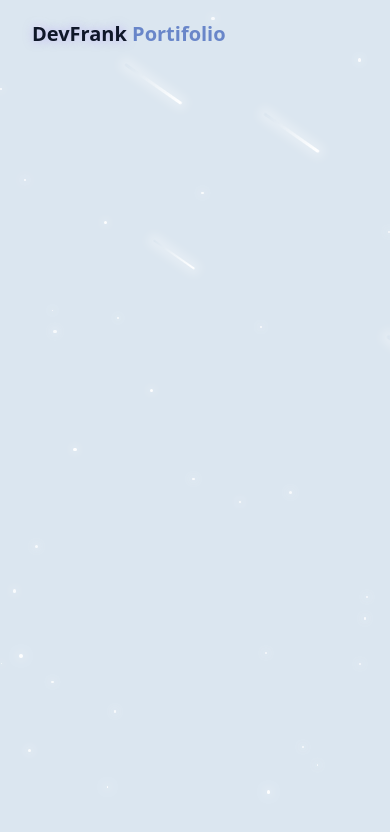
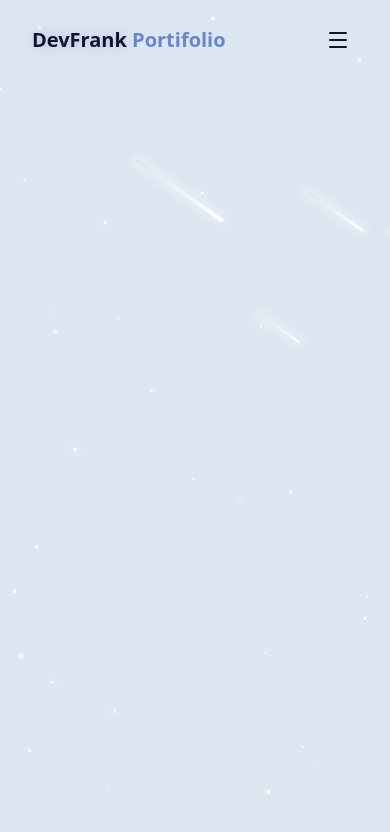
Before and after one commit to Frank1br/portfolio, a React (Vite) app: page / in a window 390 px wide. Shown: the top 832 px of the page. Built offline with nearby package versions, Linux system fonts and the light colour scheme.

Commit message:
feat: add mobile navigation toggle to NavBar component

```diff
--- a/src/components/NavBar.jsx
+++ b/src/components/NavBar.jsx
@@ -1,4 +1,5 @@
 import { cn } from "@/lib/utils";
+import { Menu, X } from "lucide-react";
 import { useEffect, useState } from "react";
 
 const navItems = [
@@ -11,6 +12,7 @@
 
 export const NavBar = () => {
   const [isScrolled, setIsScrolled] = useState(false);
+  const [isMenuOpen, setIsMenuOpen] = useState(false);
 
   useEffect(() => {
     const handleScroll = () => {
@@ -53,6 +55,32 @@
         </div>
 
         {/* Mobile Nav */}
+
+        <button onClick={() => setIsMenuOpen((prev) => !prev)}
+            className="md:hidden p-2 text-foreground z-50"
+            aria-label={isMenuOpen ? "Fechar Menu" : "Abrir Menu"}
+        >
+            {isMenuOpen ? <X size={24}/> : <Menu size={24} /> }</button>
+
+          <div className={cn(
+            "fixed inset-0 bg-background/95 backdrop-blur-md z-40 flex flex-col items-center justify-center",
+            "transtion-all duration-300 md:hidden",
+            isMenuOpen ? "opacity-100 pointer-events-auto" : "opacity-0 pointer-events-none"
+          )}>
+            <div className="flex flex-col space-y-8 text-xl">
+            {navItems.map((item, key) => (
+                <a
+                key={key}
+                href={item.href}
+                className="text-foreground/80 hover:text-primary transition-colors duration-300"
+                onClick={() => setIsMenuOpen(false)}
+                >
+                {item.name}
+                </a>
+            ))}
+            </div>
+        </div>
+
       </div>
     </nav>
   );
```
